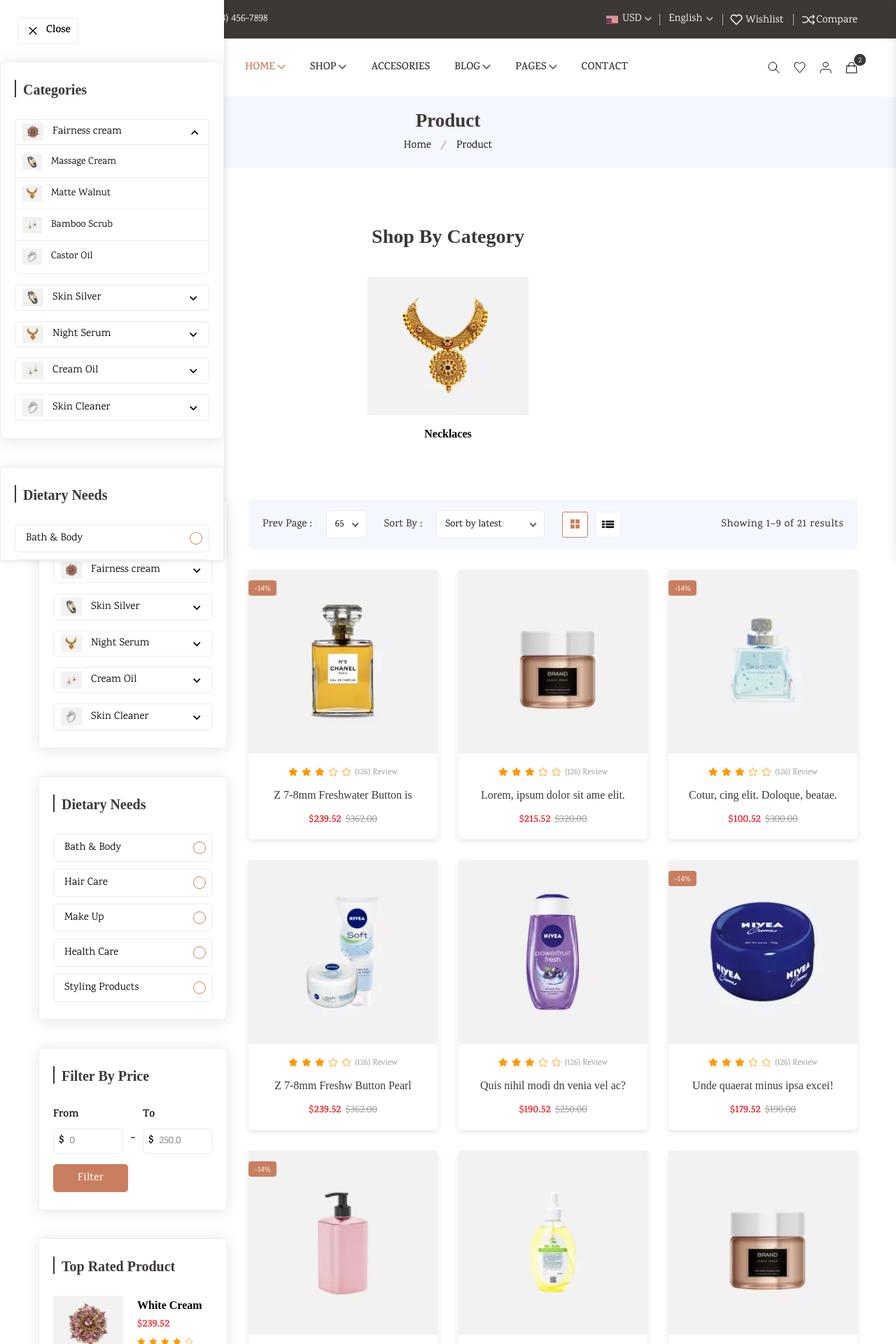
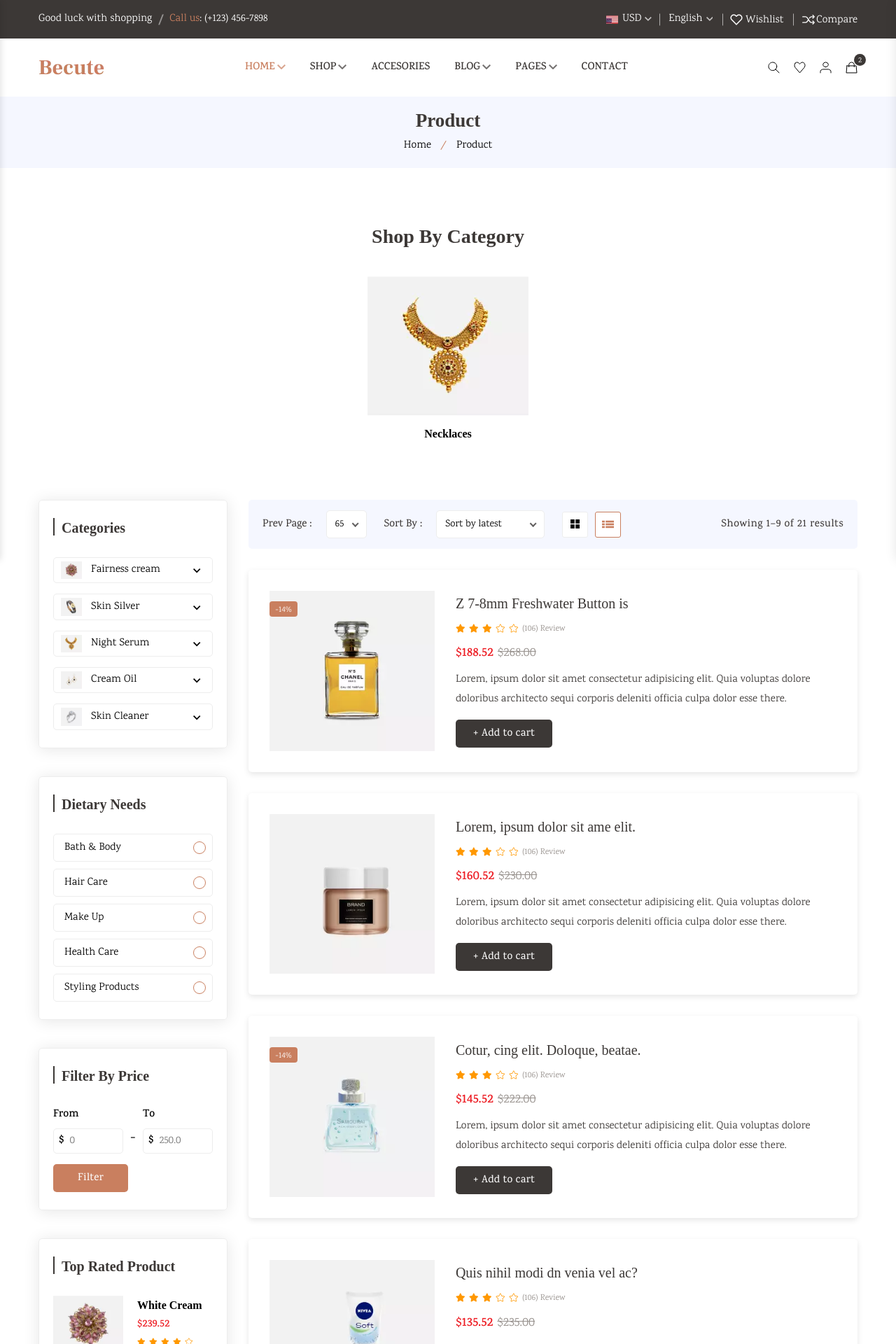
Before and after one commit to L16-code/Jewellery_User_Panel, a React (Vite) app: page / in a window 1280 px wide. Shown: the top 1920 px of the page at 70% size. Built offline with nearby package versions, Linux system fonts and the light colour scheme; a web font is replaced by a local one.

Commit message:
added shop page and its features

```diff
--- a/src/components/offcanvas-filter/OffcanvasFilter.tsx
+++ b/src/components/offcanvas-filter/OffcanvasFilter.tsx
@@ -1,8 +1,14 @@
-
-const OffcanvasFilter = () => {
+interface OffcanvasFilterProps {
+    openSidebar: boolean;
+    setFilterSidebar: React.Dispatch<React.SetStateAction<boolean>>;
+}
+const OffcanvasFilter : React.FC<OffcanvasFilterProps> = ({ openSidebar, setFilterSidebar }) => {
+    const handleClose = () => {
+        setFilterSidebar(false); // Close the sidebar
+    };
     return (
-        <div className="offcanvas__filter--sidebar widget__area active">
-            <button type="button" className="offcanvas__filter--close" data-offcanvas="">
+        <div className={`offcanvas__filter--sidebar widget__area ${openSidebar ? "active" : ""} `}>
+            <button type="button" className="offcanvas__filter--close" data-offcanvas="" onClick={handleClose}>
                 <svg
                     className="minicart__close--icon"
                     xmlns="http://www.w3.org/2000/svg"
@@ -46,7 +52,7 @@
                                     />
                                 </svg>
                             </label>
-                            <ul className="widget__categories--sub__menu " style={{display:"block",boxSizing:"border-box"}}>
+                            <ul className="widget__categories--sub__menu " style={{ display: "block", boxSizing: "border-box" }}>
                                 <li className="widget__categories--sub__menu--list">
                                     <a
                                         className="widget__categories--sub__menu--link d-flex align-items-center"
--- a/src/pages/shops/shops.tsx
+++ b/src/pages/shops/shops.tsx
@@ -3,10 +3,14 @@
 import QuickView from "../../components/quickView/quickView"
 import ScrollTop from "../../components/scrollTop/ScrollTop"
 import Preloader from "../../components/preloader/Preloader"
-import { useEffect, useState } from "react"
+import { useEffect,  useState } from "react"
 import OffcanvasFilter from "../../components/offcanvas-filter/OffcanvasFilter"
 
 const Shops = () => {
+
+    const [filterSidebar, setFilterSidebar] = useState<boolean>(false);
+    const [ProductView, setProductView] = useState<boolean>(false);
+    const [CatgeoryOpen,SetCategoyOpen] = useState<boolean>(false);
     const [Loading, SetLoading] = useState(true);
     useEffect(() => {
         const timer = setTimeout(() => {
@@ -15,12 +19,18 @@
 
         return () => clearTimeout(timer);
     })
+    const handleFilterButtonClick = () => {
+        setFilterSidebar(true); // Open the sidebar
+    };
+    const ProductViewHandler = () => {
+        setProductView(!ProductView);
+    }
     return (
         <>
             {
                 Loading && <Preloader />
             }
-            <OffcanvasFilter />
+            <OffcanvasFilter openSidebar={filterSidebar} setFilterSidebar={setFilterSidebar} />
             <Header />
             <main className="main__content_wrapper">
                 {/* Start breadcrumb section */}
@@ -169,8 +179,8 @@
                                 <div className="shop__sidebar--widget widget__area d-none d-lg-block">
                                     <div className="single__widget widget__bg">
                                         <h2 className="widget__title h3">Categories</h2>
-                                        <ul className="widget__categories--menu">
-                                            <li className="widget__categories--menu__list">
+                                        <ul className="widget__categories--menu" >
+                                            <li className="widget__categories--menu__list " >
                                                 <label className="widget__categories--menu__label d-flex align-items-center">
                                                     <img
                                                         className="widget__categories--menu__img"
@@ -193,7 +203,7 @@
                                                         />
                                                     </svg>
                                                 </label>
-                                                <ul className="widget__categories--sub__menu">
+                                                <ul className="widget__categories--sub__menu " style={{ boxSizing: "border-box", display: "none" }}>
                                                     <li className="widget__categories--sub__menu--list">
                                                         <a
                                                             className="widget__categories--sub__menu--link d-flex align-items-center"
@@ -263,9 +273,7 @@
                                                         src="assets/img/product/small-product/product2.webp"
                                                         alt="categories-img"
                                                     />
-                                                    <span className="widget__categories--menu__text">
-                                                        Skin Silver
-                                                    </span>
+                                                    <span className="widget__categories--menu__text">Skin Silver</span>
                                                     <svg
                                                         className="widget__categories--menu__arrowdown--icon"
                                                         xmlns="http://www.w3.org/2000/svg"
@@ -349,9 +357,7 @@
                                                         src="assets/img/product/small-product/product3.webp"
                                                         alt="categories-img"
                                                     />
-                                                    <span className="widget__categories--menu__text">
-                                                        Night Serum
-                                                    </span>
+                                                    <span className="widget__categories--menu__text">Night Serum</span>
                                                     <svg
                                                         className="widget__categories--menu__arrowdown--icon"
                                                         xmlns="http://www.w3.org/2000/svg"
@@ -435,9 +441,7 @@
                                                         src="assets/img/product/small-product/product4.webp"
                                                         alt="categories-img"
                                                     />
-                                                    <span className="widget__categories--menu__text">
-                                                        Cream Oil
-                                                    </span>
+                                                    <span className="widget__categories--menu__text">Cream Oil</span>
                                                     <svg
                                                         className="widget__categories--menu__arrowdown--icon"
                                                         xmlns="http://www.w3.org/2000/svg"
@@ -521,9 +525,7 @@
                                                         src="assets/img/product/small-product/product5.webp"
                                                         alt="categories-img"
                                                     />
-                                                    <span className="widget__categories--menu__text">
-                                                        Skin Cleaner
-                                                    </span>
+                                                    <span className="widget__categories--menu__text">Skin Cleaner</span>
                                                     <svg
                                                         className="widget__categories--menu__arrowdown--icon"
                                                         xmlns="http://www.w3.org/2000/svg"
@@ -1093,6 +1095,7 @@
                                             <button
                                                 className="widget__filter--btn d-flex d-lg-none align-items-center"
                                                 data-offcanvas=""
+                                                onClick={handleFilterButtonClick}
                                             >
                                                 <svg
                                                     className="widget__filter--btn__icon"
@@ -1170,10 +1173,11 @@
                                             <div className="product__view--mode__list">
                                                 <div className="product__tab--one product__grid--column__buttons d-flex justify-content-center">
                                                     <button
-                                                        className="product__grid--column__buttons--icons active"
+                                                        className={`product__grid--column__buttons--icons ${ProductView ? "active" : ""} `}
                                                         aria-label="grid btn"
                                                         data-toggle="tab"
                                                         data-target="#product_grid"
+                                                        onClick={ProductViewHandler}
                                                     >
                                                         <svg
                                                             xmlns="http://www.w3.org/2000/svg"
@@ -1218,10 +1222,11 @@
                                                         </svg>
                                                     </button>
                                                     <button
-                                                        className="product__grid--column__buttons--icons"
+                                                        className={`product__grid--column__buttons--icons ${!ProductView ? "active" : ""}`}
                                                         aria-label="list btn"
                                                         data-toggle="tab"
                                                         data-target="#product_list"
+                                                        onClick={ProductViewHandler}
                                                     >
                                                         <svg
                                                             xmlns="http://www.w3.org/2000/svg"
@@ -1309,7 +1314,7 @@
                                         </p>
                                     </div>
                                     <div className="tab_content">
-                                        <div id="product_grid" className="tab_pane active show">
+                                        <div id="product_grid" className={`tab_pane ${ProductView ? "active show" : ""}`}>
                                             <div className="product__section--inner">
                                                 <div className="row mb--n30">
                                                     <div className="col-lg-4 col-md-4 col-sm-6 col-6 custom-col mb-30">
@@ -3254,7 +3259,7 @@
                                                 </div>
                                             </div>
                                         </div>
-                                        <div id="product_list" className="tab_pane">
+                                        <div id="product_list" className={`tab_pane ${!ProductView ? "active show" : ""}`}>
                                             <div className="product__section--inner product__section--style3__inner">
                                                 <div className="row row-cols-1 mb--n30">
                                                     <div className="col mb-30">
```
Also changed, not shown: index.html (+9 -9 lines), public/assets/js/script.js (+10 -20 lines).
